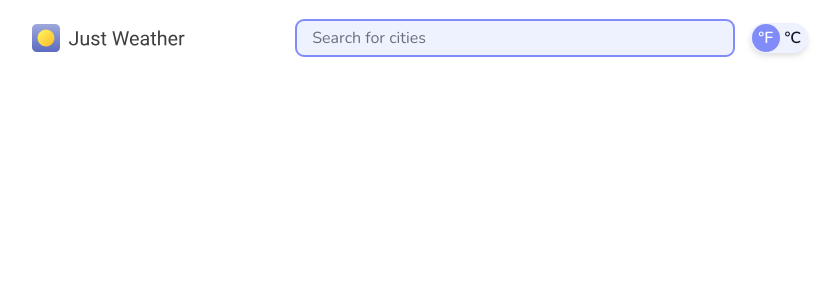
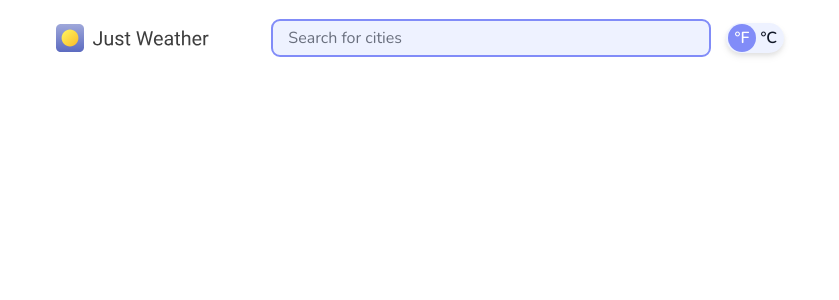
Before and after one commit to ryanrivest/weather, a Nuxt app: page / in a window 1280 px wide. Shown: the top 300 px of the page, without its empty margins (220-1059 px from the left). Built offline with nearby package versions, Linux system fonts and the light colour scheme.

Commit message:
style updates

```diff
--- a/app.vue
+++ b/app.vue
@@ -5,9 +5,9 @@ const isCelcius = ref(false);
 <template>
   <main class="gray-100 container mx-auto h-screen max-w-4xl p-5">
     <div
-      class="space-between justify-content flex w-full flex-wrap items-center gap-4 md:flex-nowrap md:justify-normal md:gap-8"
+      class="space-between justify-content flex w-full flex-wrap items-center gap-4 md:flex-nowrap md:justify-normal md:gap-0"
     >
-      <img src="/images/logo.svg" alt="Just Weather Logo" class="mx-auto h-7 w-full md:w-auto" />
+      <img src="/images/logo.svg" alt="Just Weather Logo" class="mx-auto h-7 w-full md:ml-auto md:mr-0 md:w-auto" />
       <div class="mx-auto flex w-full max-w-lg grow items-center gap-4">
         <Search class="grow" />
         <Toggle v-model="isCelcius" class="flex-shrink-0" />
```
